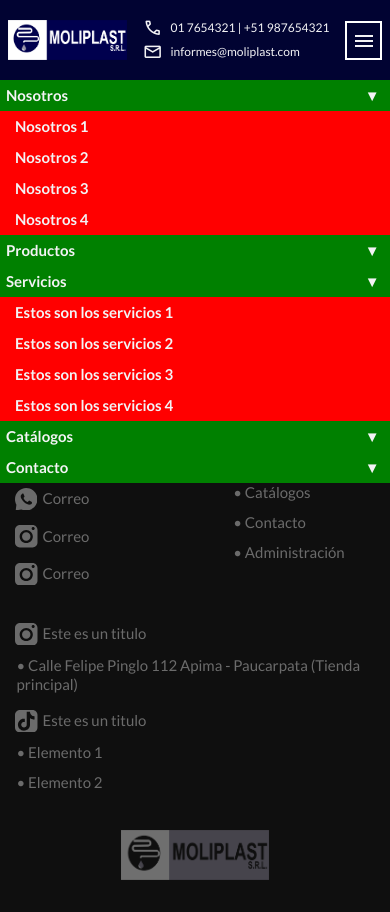
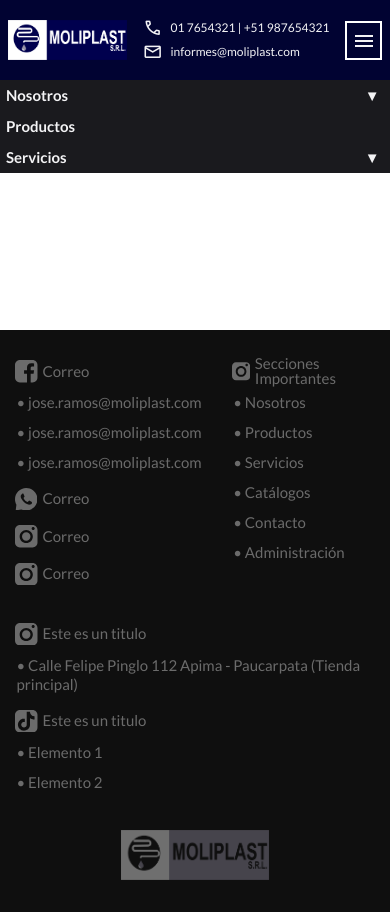
Before and after one commit to JD17VM/Moliplast_Web, a React (Vite) app: page / in a window 390 px wide. Built offline with nearby package versions, Linux system fonts and the light colour scheme.

Commit message:
feat(nav): nav preparado para solicitud API, responsivo preparado

```diff
--- a/src/assets/styles/estilos_navegador.module.css
+++ /dev/null
@@ -1,229 +0,0 @@
-.cont_navegador{
-    background-color: var(--color_azul_1);
-    position: fixed;
-    top: 0;
-    left: 0;
-    width: 100%;
-    z-index: 1000;
-    --padding_horizontal_header_nav:2rem;
-    color: var(--color_blanco);
-}
-
-    .cont_navegador > header{
-        height: var(--height_header);
-        padding: 1rem var(--padding_horizontal_header_nav);
-        display: flex;
-        align-items: center;
-        justify-content: space-between;
-    }
-
-        .cont_navegador > header > .cont_logo{
-            height: 100%;
-        }
-
-            .cont_navegador > header > .cont_logo > img{
-                height: 100%;
-            }
-
-        .cont_navegador > header > .cont_contacto{
-            /*background-color: green;*/
-            display: flex;
-            column-gap: 40px;
-        }
-
-            .cont_navegador > header > .cont_contacto > div{
-                /*background-color: rgb(43, 43, 21);*/
-                display: grid;
-                grid-template-rows: auto auto;
-                grid-template-columns: auto auto;
-                column-gap: 15px;
-                row-gap: 5px;
-            }
-
-                .cont_navegador > header > .cont_contacto > div > span{
-                    grid-row: span 2;
-                    font-size: 40px;
-                    justify-self: center;
-                    align-self: center;
-                }
-
-                .cont_navegador > header > .cont_contacto > div > p{
-                    justify-self: start;
-                    align-self: center;
-                }.cont_navegador > header > .cont_contacto > div > p:nth-of-type(1){
-                    font-weight: var(--fuente_semibold);
-                }
-
-        .cont_navegador > header > .cont_redes_sociales{
-            /*background-color: yellow;*/
-            display: flex;
-            column-gap: 30px;
-        }
-
-            .cont_navegador > header > .cont_redes_sociales > div{
-                /*background-color: red;*/
-                width:40px;
-                aspect-ratio: 1/1;
-                display: flex;
-                justify-content: center;
-                align-items: center;
-            }
-
-                .cont_navegador > header > .cont_redes_sociales > div > img{
-                    width: 100%;
-                }
-
-                .cont_navegador > header > .cont_redes_sociales > div > svg{
-                    width: 90%;
-                }
-
-    nav{
-        background-color: var(--color_negro);
-        height: var(--height_nav);
-        color:var(--color_blanco);
-        font-weight: var(--fuente_semibold);
-        display: flex;
-        align-items: center;
-        justify-content: space-between;
-        padding: 0 var(--padding_horizontal_header_nav);
-    }
-
-        nav > ul{
-            /*background-color: yellow;*/
-            height: 100%;
-            display: flex;
-            align-items: center;
-            column-gap: 70px;
-        }
-
-            nav > ul > li{
-                /*background-color: yellow;*/
-                position: relative;
-
-            }
-
-                nav > ul > li > ul{
-                    display: block;
-                    flex-direction: column;
-                    background-color: var(--color_negro);
-                    position: absolute;
-                    white-space: nowrap;
-                    top:calc((1em + var(--height_nav)) / 2);
-                    left: 0;
-                    z-index: 1000;
-                }
-
-                    nav > ul > li > ul > li{
-                        display: flex;
-                        padding: 8px 1rem;
-                    }
-
-        nav > .cont_input{
-            /*background-color: red;*/
-            height: 30px;
-            display: flex;
-        }
-
-            nav > .cont_input > input{
-                height: 100%;
-                padding: 0 1rem;
-                color:var(--color_negro);
-                font-weight: var(--fuente_regular);
-                border-radius: 1rem 0 0 1rem;
-                width: 16rem;
-            }
-
-            nav > .cont_input > button{
-                background-color: var(--color_azul_-2);
-                border-radius: 0 1rem 1rem 0;
-                width: 40px;
-                display: flex;
-                align-items: center;
-                justify-content: center;
-                font-size: 20px;
-            }
-
-    .cont_boton_hamburguesa{
-        display: none;
-    }
-
-.espacio_nav{
-    height: calc(var(--height_header) + var(--height_nav));
-}
-
-
-@media only screen and (max-width: 1000px){
-
-
-    .cont_navegador > header{
-        padding: 1rem 0.5rem;
-    }
-
-        .cont_navegador > header > .cont_redes_sociales{
-            display: none;
-        }
-
-    nav > ul{
-        background-color: red;
-        flex-direction: column;
-        z-index: 1000;
-        height: auto;
-        position: absolute;
-        top:0;
-        margin-top: var(--height_header);
-        right:0;
-        width: 100%;
-    }
-
-        nav > ul > li{
-            /*background-color: yellow;*/
-            display: flex;
-            flex-direction: column;
-            width: 100%;
-        }
-
-        nav > ul > li > a{
-            padding: 8px 0.4rem;
-        }
-
-            nav > ul > li > ul{
-                position: static;
-                flex-direction: column;
-            }
-
-
-    .cont_navegador > header > .cont_contacto{
-        flex-direction: column;
-        align-items: flex-start;
-        font-size: 12px;
-        row-gap: 4px;
-    }
-
-    .cont_navegador > header > .cont_contacto > div{
-        grid-template-rows: 1fr;
-        row-gap: 0;
-        column-gap: 0.5rem;
-    }
-        .cont_navegador > header > .cont_contacto > div > p:nth-of-type(1){
-            display: none;
-        }
-
-        .cont_navegador > header > .cont_contacto > div > span{
-            font-size: 1.7em;
-        }
-
-    .cont_navegador > header > .cont_logo{
-        height: 80%;
-    }
-
-    .cont_boton_hamburguesa{
-        display: block;
-        padding: 0.3rem;
-        border: 2px solid white;
-    }
-
-        .cont_boton_hamburguesa > span{
-            position: relative;
-            top:2px;
-        }
-}
--- a/src/assets/styles/estilos_navegador.module.scss
+++ b/src/assets/styles/estilos_navegador.module.scss
@@ -103,15 +103,24 @@
             align-items: center;
             column-gap: 70px;
 
+            &.mostrar{
+                display: flex;
+            }
+
+            &.ocultar{
+                display: none;
+            }
+
+
             >li{
-                background-color: yellow;
+                //background-color: yellow;
                 position: relative;
                 display: flex;
 
                 $padding_vertical: 8px;
 
                 >a{
-                    background-color: green;
+                    //background-color: green;
                     width: 100%;
                     padding: $padding_vertical 1rem;
                 }
@@ -127,11 +136,19 @@
                     top:calc(((1em + var(--height_nav)) / 2) + $padding_vertical);
                     left: 0;
 
+                    &.mostrar{
+                        display: block !important;
+                    }
+
+                    &.ocultar{
+                        display: none;
+                    }
+
                     >li{
                         display: flex;
 
                         >a{
-                            background-color: red;
+                            //background-color: red;
                             width: 100%;
                             padding: $padding_vertical 1rem;
                         }
@@ -178,9 +195,8 @@
 @media only screen and (max-width: 1000px){
 
 .cont_navegador {
-
+    --padding_horizontal_header_nav: 0.5rem;
     >header{
-        padding: 1rem 0.5rem;
 
         >.cont_logo{
             height: 80%;
@@ -228,8 +244,9 @@
     }
 
     nav{
+        justify-content: end;
         >ul.cont_lista_enlaces{
-            background-color: red;
+            background-color: inherit;
             height: auto;
             width: 100%;
 
@@ -238,7 +255,7 @@
             position: absolute;
             top:var(--height_header);
             right:0;
-
+            display: none ;
 
             >li{
                 /*background-color: yellow;*/
@@ -252,8 +269,13 @@
                     display: flex;
                     justify-content: space-between;
                     padding-right: 0.7rem;
-                    &::after{
+
+                    &.flecha_despliegue_cerrado::after{
                         content: "▼";
+                    }
+
+                    &.flecha_despliegue_abierto::after{
+                        content: "▲";
                     }
                 }
 
--- a/src/widgets/Navegador.jsx
+++ b/src/widgets/Navegador.jsx
@@ -1,10 +1,47 @@
 import { BrowserRouter, Link, Route, Routes } from 'react-router-dom';
-//import styles from '../assets/styles/estilos_navegador.module.css'
 import styles from '../assets/styles/estilos_navegador.module.scss'
 import { Icono_Instagram, Icono_Tiktok, Icono_Facebook, Icono_Whatsapp } from '../assets/images/iconos/svg/Redes_Sociales';
 import imageHelper from '../utils/imageHelper'
 
+import React, { useState } from 'react';
+
+const info = {
+    data: [
+        {
+        nombre: "Nosotros",
+        subsecciones: [
+            { nombre: "Nosotros 1", enlace: "/nosotros-1" },
+            { nombre: "Nosotros 2", enlace: "/nosotros-2" },
+            { nombre: "Nosotros 3", enlace: "/nosotros-2" },
+            { nombre: "Nosotros 4", enlace: "/nosotros-2" },
+        ]
+        },
+        {
+        nombre: "Productos",
+        enlace: "/productos"
+        },
+        {
+        nombre: "Servicios",
+        subsecciones: [
+            { nombre: "Servicio 1", enlace: "/servicio-1" },
+            { nombre: "Servicio 2", enlace: "/servicio-2" },
+        ]
+    },
+    ]
+}
+
+const respuesta = info.data
+
+
 const Navegador = () => {
+
+    const [subseccion_abierta, setSubseccionAbierta] = useState(null);
+    const toggleSubseccion = (index) => {
+        setSubseccionAbierta(prevIndex => (prevIndex === index ? null : index));
+    };
+
+    const [navegador_activo, setNavegadorActivo] = useState(true)
+
     return (
         <>
             <div className={styles.cont_navegador}>
@@ -36,35 +73,38 @@ const Navegador = () => {
                             <Icono_Whatsapp/>
                         </div>
                     </div>
-                    <div className={styles.cont_boton_hamburguesa}>
+                    <button onClick={() => setNavegadorActivo(!navegador_activo)} className={styles.cont_boton_hamburguesa}>
                         <span className="material-symbols-outlined">
                             menu
                         </span>
-                    </div>
+                    </button>
                 </header>
                 <nav>
-                    <ul className={styles.cont_lista_enlaces}>
-                        <li>
-                            <a>Nosotros</a>
-                            <ul>
-                                <li><a>Nosotros 1</a></li>
-                                <li><a>Nosotros 2</a></li>
-                                <li><a>Nosotros 3</a></li>
-                                <li><a>Nosotros 4</a></li>
-                            </ul>
-                        </li>
-                        <li><a>Productos</a></li>
-                        <li>
-                            <a>Servicios</a>
-                            <ul>
-                                <li><a>Estos son los servicios 1</a></li>
-                                <li><a>Estos son los servicios 2</a></li>
-                                <li><a>Estos son los servicios 3</a></li>
-                                <li><a>Estos son los servicios 4</a></li>
-                            </ul>
-                        </li>
-                        <li><a>Catálogos</a></li>
-                        <li><a>Contacto</a></li>
+                    <ul className={`${styles.cont_lista_enlaces}`} style={{
+                        display: `${navegador_activo ? 'flex' : 'none'}`,
+                    }}>
+                        {respuesta.map((seccion, index) => (
+                            <li key={index}>
+                                {seccion.enlace ? (
+                                    <a>{seccion.nombre}</a>
+                                ) : (
+                                    <>
+                                    <a
+                                        className={subseccion_abierta === index ? styles.flecha_despliegue_abierto : styles.flecha_despliegue_cerrado}
+                                        onClick={() => toggleSubseccion(index)}>{seccion.nombre}
+                                    </a>
+                                    <ul
+                                        className={`${subseccion_abierta === index ? styles.mostrar : styles.ocultar}`}
+                                    >
+                                        {seccion.subsecciones.map((subseccion,subIndex) => (
+                                            <li key={subIndex}><a>{subseccion.nombre}</a></li>
+                                        ))}
+                                    </ul>
+                                    </>
+                                )}
+
+                            </li>
+                        ))}
                     </ul>
 
                     <div className={styles.cont_input}>
```
